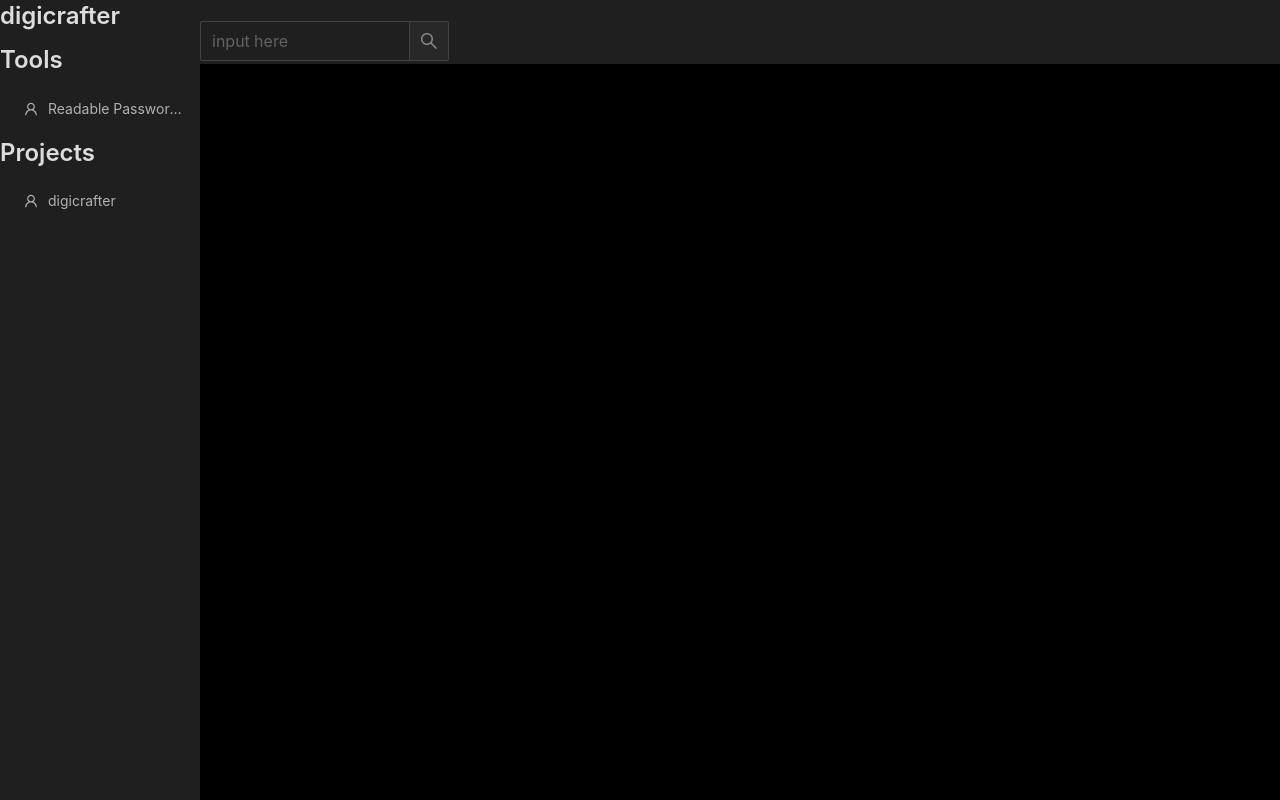
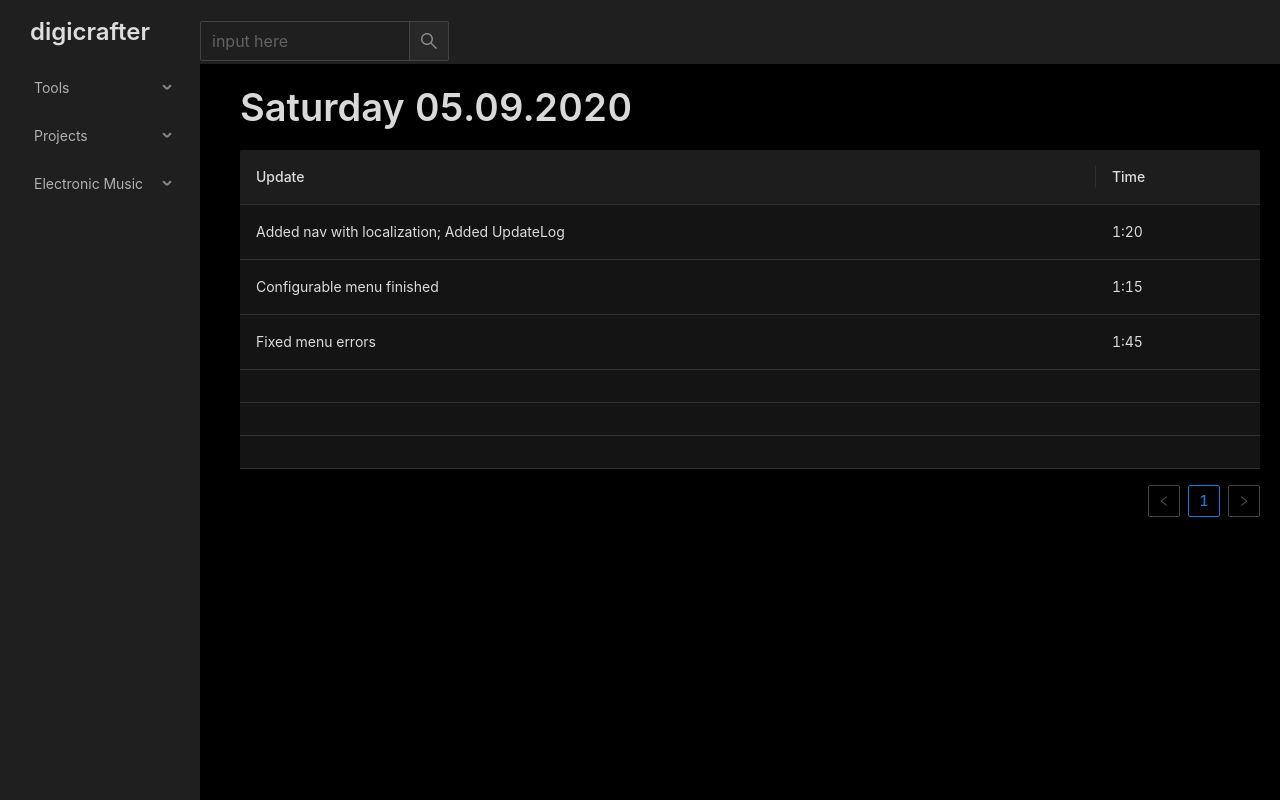
Before and after one commit to S0urcemaster/digicrafter, a React (Create React App) app: page /digicrafter/ in a window 1280 px wide. Built offline with nearby package versions, Linux system fonts and the light colour scheme.

Commit message:
fixed menu errors

```diff
--- a/src/App.css
+++ b/src/App.css
@@ -1,3 +1,19 @@
+.digicrafter {
+  /*margin-bottom: ;*/
+  /*line-height: 64px;*/
+  /*text-align:center;*/
+  margin-bottom: 0px!important;
+  /*vertical-align: middle;*/
+}
+
+.digicrafterContainer {
+  display: flex;
+  justify-content: center;
+  align-items: center;
+  height:64px;
+  padding-right:20px;
+}
+
 .layout {
   max-width: 100%;
   overflow: hidden;
@@ -9,3 +25,26 @@
   overflow-x: hidden;
   height: calc(100vh - 88px);
 }
+
+.sider {
+  padding: 0 10px
+}
+
+.menuTitle {
+  margin-top:10px;
+  margin-bottom:0px!important;
+}
+
+.menuTitle:first-child {
+  margin-top: 0px;
+}
+
+.menuItem {
+  line-height: 1;
+  margin-top: 5px;
+}
+
+.menuItem:first-child {
+  line-height: 1;
+  margin-top: 0;
+}
--- a/src/App.tsx
+++ b/src/App.tsx
@@ -5,8 +5,10 @@ import {UserOutlined} from '@ant-design/icons';
 import 'antd/dist/antd.dark.css'
 import './css/ant.css'
 import './App.css'
-import Nav, {NavItem} from "./Nav"
+import Nav, {NavItem, NavSection} from "./Nav"
 import UpdateLog from "./content/UpdateLog";
+import Edit from "./content/Edit";
+import SubMenu from "antd/es/menu/SubMenu";
 
 enum Theme {
   default = 'default',
@@ -16,44 +18,32 @@ enum Theme {
 
 const {Header, Content, Sider} = Layout
 const {Title} = Typography
+const {nav} = Nav
 
-function menuItems (topic: any) {
-  const items =
-      <>
-        {Object.values(topic.items as NavItem).map((item) =>
-            <Menu.Item key={item.link} icon={<UserOutlined/>}>
-              {console.log(item.title)}
-              {item.title}
+function menuItems (topic:any, props?:any) {
+  return Object.values(topic as NavItem).map((item, props) =>
+            <Menu.Item className="menuItem" key={item.link} {...props}>
+                {item.title}
             </Menu.Item>
-        )}
-      </>
-  return items
+  )
 }
 
-function menuTopics () {
-  return Object.values(Nav).map((topic) => (
-    <>
-      <Title level={3}>{topic.heading}</Title>
-      {menuItems(topic)}
-      </>
+function menuTopics (props?:any) {
+  return Object.values(Nav as NavSection).map((topic, props ) => (
+      <SubMenu key={`sub${topic.heading}`} title={topic.heading} {...props}>
+        {menuItems(topic.items, props)}
+      </SubMenu>
   ))
-    // for(let key in Nav) {
-    //
-    //   menuItems.push(
-    //       <Menu.Item key={Nav.key.link} icon={<UserOutlined/>}>
-    //         {Nav.passwordGenerator.title}
-    //       </Menu.Item>
-    //   )
-    // }
-
 }
 
 function App() {
   const [theme, setTheme] = useState(Theme.default)
   return (
       <Layout className="layout" data-theme={theme}>
-        <Sider width={200}>
-          <Link to="/"><Title level={3}>digicrafter</Title></Link>
+        <Sider className="sider" width={200}>
+          <div className="digicrafterContainer">
+            <Link to="/"><Title className='digicrafter' level={3}>digicrafter</Title></Link>
+          </div>
           <Menu theme="dark" mode="inline" defaultSelectedKeys={['4']}>
             {menuTopics()}
           </Menu>
@@ -84,8 +74,8 @@ function App() {
                 <Route exact path="/">
                   <UpdateLog />
                 </Route>
-                <Route exact path="/profile">
-                  {/*<Profile />*/}
+                <Route exact path={Nav.tools.items.edit.link}>
+                  {<Edit />}
                 </Route>
                 <Route exact path="/preferences">
                   {/*<Preferences />*/}
--- a/src/Nav.ts
+++ b/src/Nav.ts
@@ -1,6 +1,10 @@
 import * as local from './local'
 
 const {nav} = local.en
+
+// export type Nav = {
+//     [key: string]: NavSection
+// }
 
 export type NavSection = {
     [key: string]: {
@@ -20,18 +24,35 @@ const Nav:NavSection = {
     tools: {
         heading: nav.tools.heading,
         items: {
-            passwordGenerator: {
-                link: nav.tools.items.passwordGenerator.link,
-                title: nav.tools.items.passwordGenerator.title
-            },
+            passwordGenerator: {link: nav.tools.items.passwordGenerator.link, title: nav.tools.items.passwordGenerator.title},
+            edit: {link: nav.tools.items.writer.link, title: nav.tools.items.writer.title},
+            // : {link: nav, title: nav},
+            // : {link: nav, title: nav},
         }
     },
     projects: {
         heading: nav.projects.heading,
         items: {
-            digicrafter: {link: nav.projects.items.digicrafter.link, title: nav.projects.items.digicrafter.title}
+            digicrafter: {link: nav.projects.items.digicrafter.link, title: nav.projects.items.digicrafter.title},
+            kontakt: {link: nav.projects.items.kontakt.link, title: nav.projects.items.kontakt.title},
+            // : {link: nav, title: nav},
         }
-    }
+    },
+    music: {
+        heading: nav.music.heading,
+        items: {
+            production: {link: nav.music.items.production.link, title: nav.music.items.production.title},
+            mixing: {link: nav.music.items.mixing.link, title: nav.music.items.mixing.title},
+            // : {link: nav, title: nav},
+        }
+    },
+    // : {
+    //     heading: nav,
+    //     items: {
+    //         : {link: nav, title: nav},
+    //         // : {link: nav, title: nav},
+    //     }
+    // },
 
 }
 
--- a/src/content/UpdateLog.tsx
+++ b/src/content/UpdateLog.tsx
@@ -16,6 +16,10 @@ export default function UpdateLog () {
                 dataSource={[
                     {key: "1", update: "Added nav with localization; Added UpdateLog", time: "1:20"},
                     {key: "2", update: "Configurable menu finished", time: "1:15"},
+                    {key: "3", update: "Fixed menu errors", time: "1:45"},
+                    {key: "4", update: "", time: ""},
+                    {key: "5", update: "", time: ""},
+                    {key: "6", update: "", time: ""},
                 ]}
             />
         </>
--- a/src/index.tsx
+++ b/src/index.tsx
@@ -7,7 +7,7 @@ import {BrowserRouter} from "react-router-dom";
 
 ReactDOM.render(
   // <React.StrictMode>
-    <BrowserRouter basename="/kontaktbase">
+    <BrowserRouter basename="/digicrafter">
       <App />
     </BrowserRouter>,
   // </React.StrictMode>,
--- a/src/local.ts
+++ b/src/local.ts
@@ -19,9 +19,47 @@ export const en = {
                 passwordGenerator: {
                     link: "/password-generator",
                     title: "Readable Password Generator",
-                }
+                },
+                writer: {
+                    link: "/writer",
+                    title: "Writer",
+                },
+                // : {
+                //     link: "/",
+                //     title: "",
+                // },
             }
-        }
+        },
+        music: {
+            heading: "Electronic Music",
+            items: {
+                production: {
+                    link: "/music-production",
+                    title: "Production",
+                },
+                mixing: {
+                    link: "/music-mixing",
+                    title: "Mixing",
+                },
+                // : {
+                //     link: "/",
+                //     title: "",
+                // },
+            }
+        },
+        // : {
+        //     heading: "",
+        //     items: {
+        //         : {
+        //             link: "/",
+        //             title: "",
+        //         },
+        //         // : {
+        //         //     link: "/",
+        //         //     title: "",
+        //         // },
+        //     }
+        // },
     }
 }
 export const de = {
```
